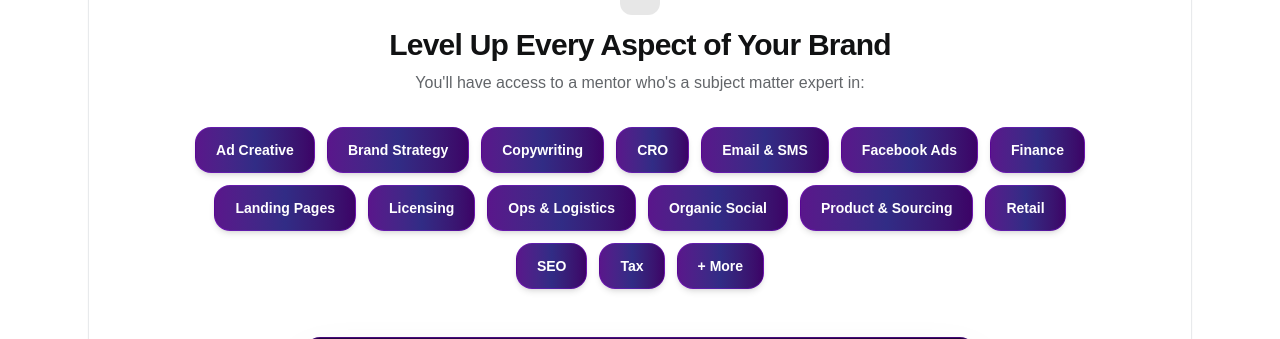
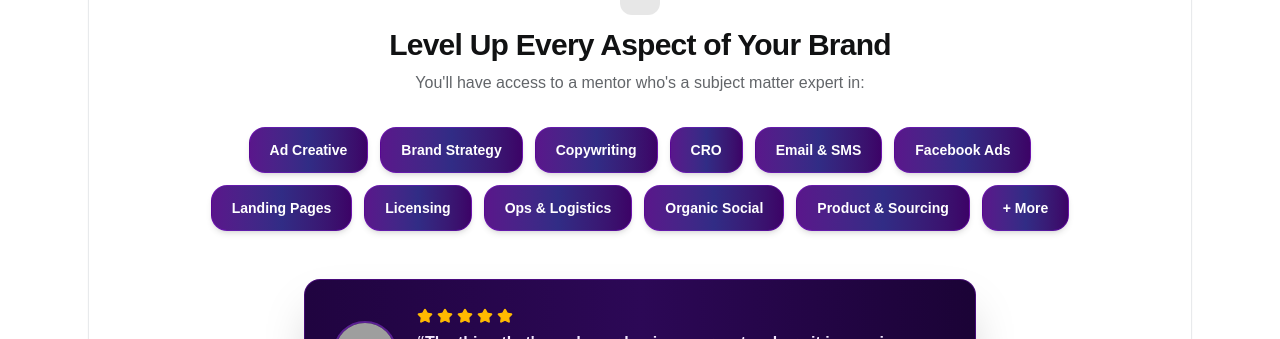
Before and after one commit to Edgecoms/edgecoms-academy, a Next.js app in the folder apps/web/: page /academy in a window 1280 px wide. Shown: the part 5700-6039 px from the top of the page. Built offline with nearby package versions, Linux system fonts and the light colour scheme; no server answers; grey boxes are pictures that could not be loaded; a web font is replaced by a local one.

Commit message:
feat: remove Finance, Retail, SEO, and Tax categories from features showcase section

```diff
--- a/apps/web/src/components/academy/features-showcase-section.tsx
+++ b/apps/web/src/components/academy/features-showcase-section.tsx
@@ -24,15 +24,11 @@ const TOPICS = [
 	"CRO",
 	"Email & SMS",
 	"Facebook Ads",
-	"Finance",
 	"Landing Pages",
 	"Licensing",
 	"Ops & Logistics",
 	"Organic Social",
 	"Product & Sourcing",
-	"Retail",
-	"SEO",
-	"Tax",
 	"+ More",
 ];
 
```
